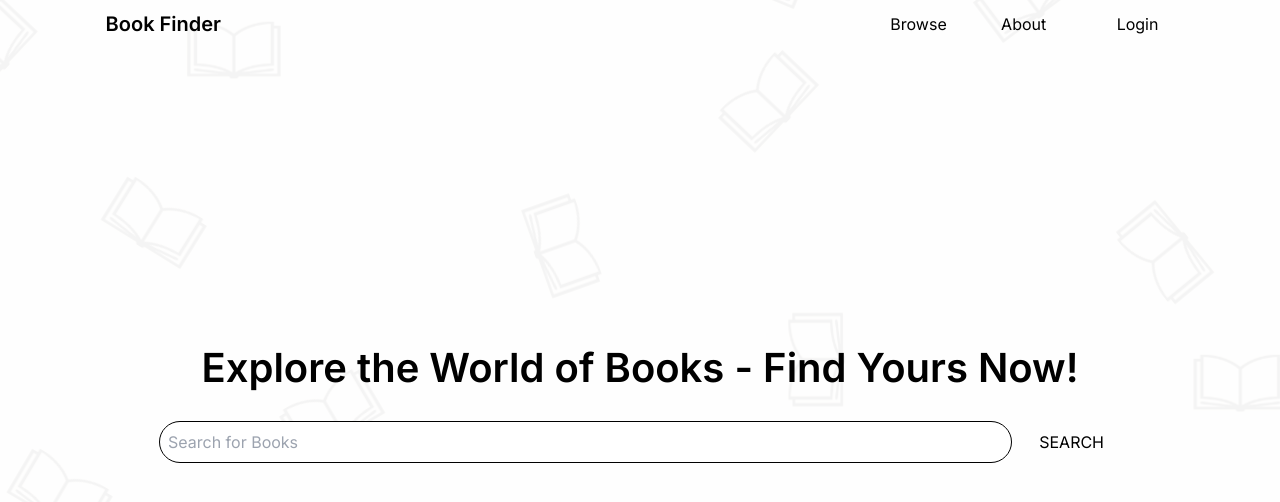
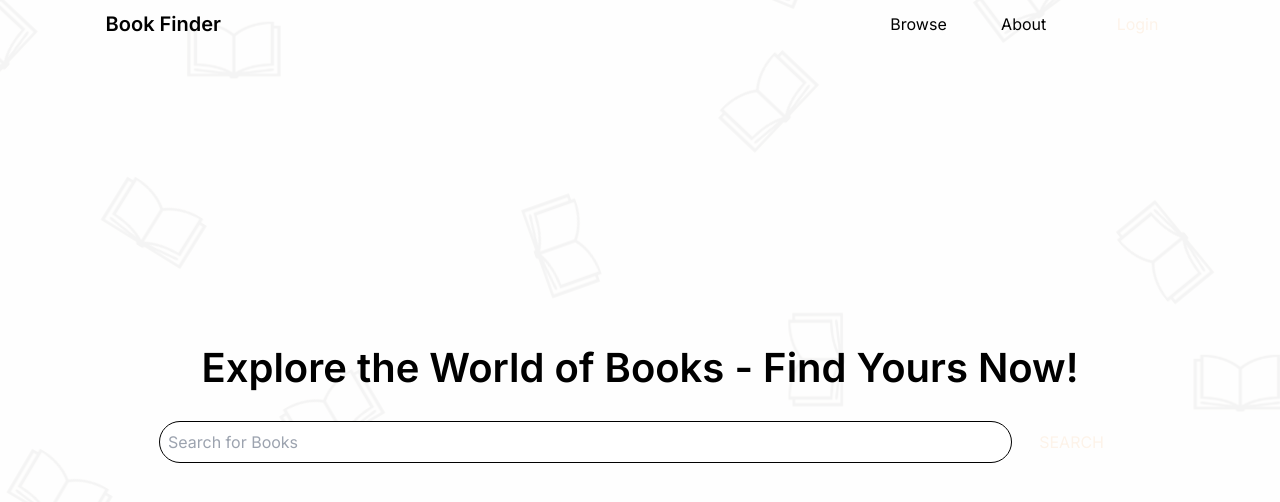
Before and after one commit to karanvirsb/book_finder, a Next.js app: page / in a window 1280 px wide. Shown: the top 502 px of the page. Built offline with nearby package versions, Linux system fonts and the light colour scheme; what urql would draw is missing.

Commit message:
changed all text primary to base 500

```diff
--- a/src/shared/ui/MenuButton.tsx
+++ b/src/shared/ui/MenuButton.tsx
@@ -8,7 +8,7 @@ export default function MenuButton({
 }: menuButtonProps): JSX.Element {
 	return (
 		<button
-			className="fixed right-2 bottom-2 z-50 rounded-full bg-tertiary p-4 text-primary opacity-60 drop-shadow-md transition-all duration-300 sm:hidden"
+			className="bg-tertiary fixed right-2 bottom-2 z-50 rounded-full p-4 text-primary-500 opacity-60 drop-shadow-md transition-all duration-300 sm:hidden"
 			onClick={() => {
 				setIsMenuOpen((prev) => !prev);
 			}}
--- a/src/shared/ui/MobileNavbar.tsx
+++ b/src/shared/ui/MobileNavbar.tsx
@@ -15,12 +15,12 @@ export default function MobileNavbar(): JSX.Element {
 			}
 
 			<header
-				className={`fixed bottom-0 left-0 flex w-full flex-col items-center justify-between rounded-t-lg bg-primary pt-4 transition-transform duration-300 sm:hidden ${
+				className={`bg-primary fixed bottom-0 left-0 flex w-full flex-col items-center justify-between rounded-t-lg pt-4 transition-transform duration-300 sm:hidden ${
 					isMenuOpen ? "translate-y-0" : "translate-y-[100%]"
 				}`}
 			>
 				<p className="text-xl font-semibold">Book Finder</p>
-				<nav className="flex w-full flex-col items-center gap-6 pt-4 text-secondary">
+				<nav className="text-secondary flex w-full flex-col items-center gap-6 pt-4">
 					{/* TODO create page */}
 					<Link
 						href="recently-viewed"
@@ -40,7 +40,7 @@ export default function MobileNavbar(): JSX.Element {
 					{/* TODO create login */}
 					<Link
 						href="login"
-						className="w-full border-none bg-secondary py-3 text-center text-primary hover:bg-transparent hover:font-bold hover:text-secondary hover:outline hover:outline-secondary sm:py-1 sm:px-4"
+						className="bg-secondary hover:text-secondary hover:outline-secondary w-full border-none py-3 text-center text-primary-500 hover:bg-transparent hover:font-bold hover:outline sm:py-1 sm:px-4"
 					>
 						Login
 					</Link>
--- a/src/shared/ui/Navbar.tsx
+++ b/src/shared/ui/Navbar.tsx
@@ -15,7 +15,7 @@ export default function Navbar({ classname }: NavbarProps): JSX.Element {
 			<Link href="/" className="text-xl font-semibold">
 				Book Finder
 			</Link>
-			<nav className="flex items-center gap-[clamp(1rem,1rem+3svw,4rem)] text-secondary">
+			<nav className="text-secondary flex items-center gap-[clamp(1rem,1rem+3svw,4rem)]">
 				{/* TODO create page */}
 				<Link href="recently-viewed" hidden={true}>
 					Recently Viewed
@@ -34,7 +34,7 @@ export default function Navbar({ classname }: NavbarProps): JSX.Element {
 				{/* TODO create login */}
 				<Link
 					href="login"
-					className="rounded-full border-none bg-secondary py-1 px-4 text-primary hover:bg-transparent hover:font-bold hover:text-secondary hover:outline hover:outline-secondary"
+					className="bg-secondary hover:text-secondary hover:outline-secondary rounded-full border-none py-1 px-4 text-primary-500 hover:bg-transparent hover:font-bold hover:outline"
 				>
 					Login
 				</Link>
--- a/src/shared/ui/Searchbar.tsx
+++ b/src/shared/ui/Searchbar.tsx
@@ -14,7 +14,7 @@ export default function Searchbar({ submitCb }: ISearchbar): JSX.Element {
 		<form className="flex flex-col gap-3 sm:flex-row" onSubmit={submitCb}>
 			<input
 				defaultValue={bookParams.searchQuery}
-				className="min-h-[35px] flex-grow rounded-full border-none px-2 outline outline-1 outline-secondary"
+				className="outline-secondary min-h-[35px] flex-grow rounded-full border-none px-2 outline outline-1"
 				placeholder="Search for Books"
 				onChange={(e) => {
 					setBookParams({ searchQuery: e.target.value });
@@ -22,7 +22,7 @@ export default function Searchbar({ submitCb }: ISearchbar): JSX.Element {
 			/>
 			<button
 				type="submit"
-				className="max-h-[35px] rounded-full bg-tertiary py-1 uppercase text-primary sm:max-h-max sm:py-2 sm:px-4"
+				className="bg-tertiary max-h-[35px] rounded-full py-1 uppercase text-primary-500 sm:max-h-max sm:py-2 sm:px-4"
 			>
 				search
 			</button>
```
